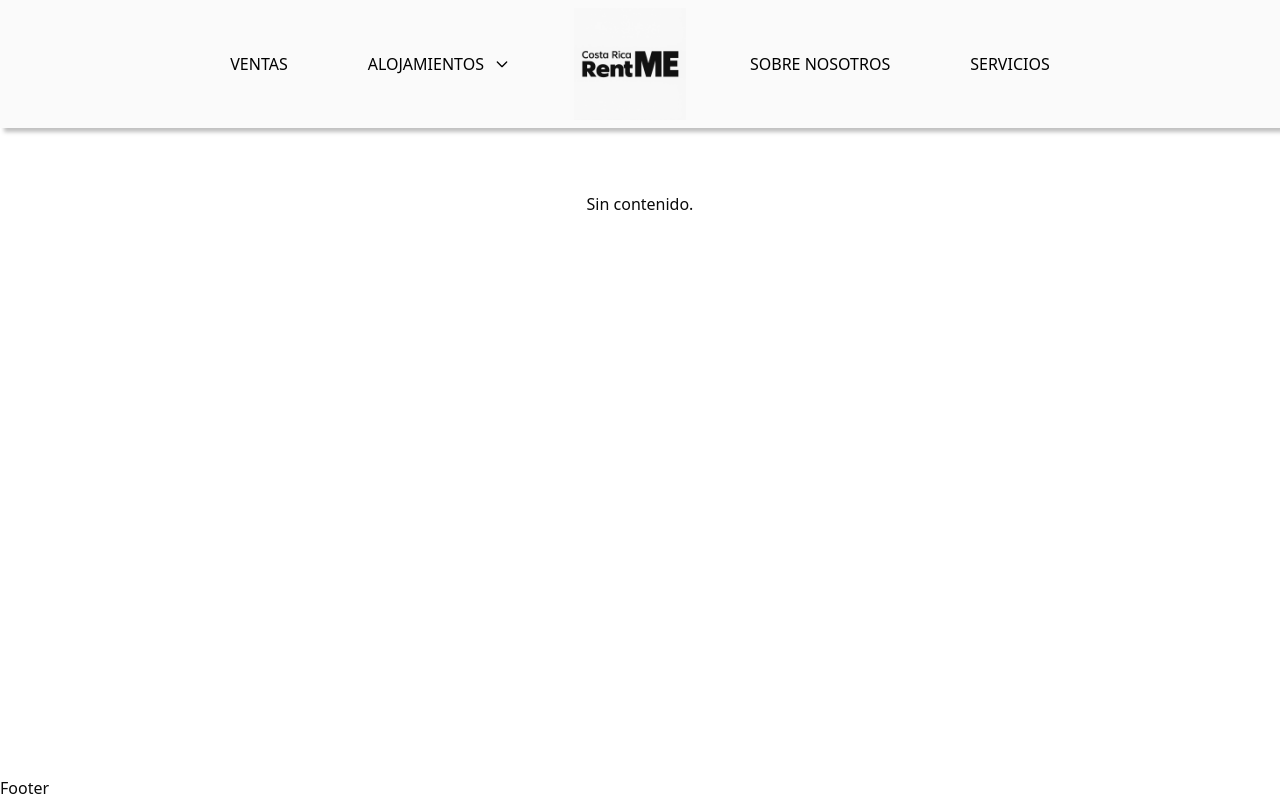
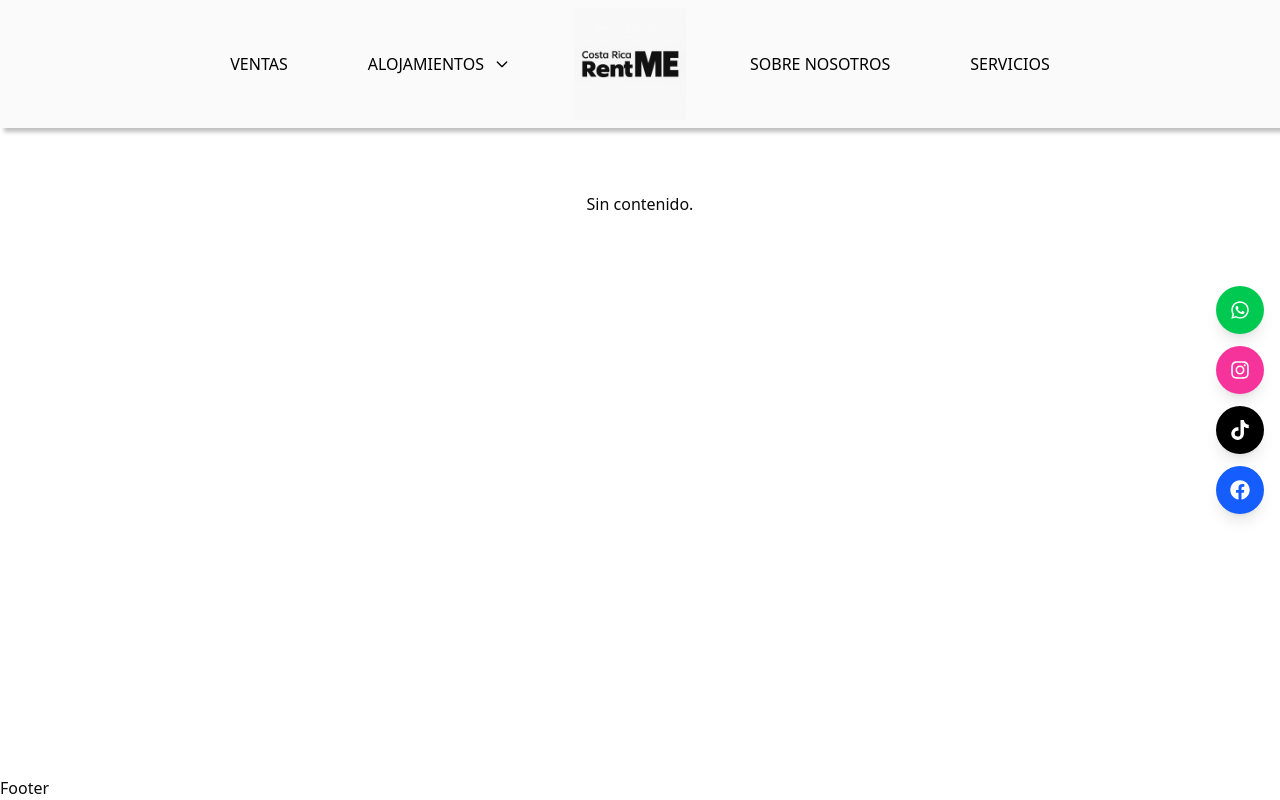
Before and after one commit to HezronUNA/RentMe, a React (Vite) app: page / in a window 1280 px wide. Built offline with nearby package versions, Linux system fonts and the light colour scheme; no server answers; the database is empty.

Commit message:
feat: Add SocialBar component and integrate social media icons with configuration

```diff
--- a/package.json
+++ b/package.json
@@ -20,6 +20,7 @@
     "lucide-react": "^0.539.0",
     "react": "^19.1.0",
     "react-dom": "^19.1.0",
+    "react-icons": "^5.5.0",
     "react-router-dom": "^7.7.1",
     "tailwind-merge": "^3.3.1",
     "tailwindcss": "^4.1.11"
--- a/src/app/Layout.tsx
+++ b/src/app/Layout.tsx
@@ -1,11 +1,13 @@
 import {  Outlet } from '@tanstack/react-router'
 import Header from '../shared/components/Header'
 import Footer from '../shared/components/Footer'
+import SocialBar from '@/shared/components/SocialBar'
 
 const Layout = () => {
   return (
    <div className="min-h-screen flex flex-col">
       <Header />
+      <SocialBar />
       <main className="flex-1">
         <Outlet />
       </main>
--- /dev/null
+++ b/src/shared/components/SocialBar.tsx
@@ -0,0 +1,75 @@
+import { SOCIAL_CONFIG } from "@/shared/utils/socialMediaConfig"
+import { buildWhatsAppHref } from "@/shared/types/socialMedia"
+import { useIcons } from "../hooks/useIcons"
+
+export default function SocialBar() {
+  const Icons = useIcons()
+
+  return (
+    <aside
+      className="
+        fixed right-4 top-1/2 -translate-y-1/2 z-50
+        flex flex-col gap-3
+        animate-in fade-in slide-in-from-right-4 duration-700
+      "
+      aria-label="Barra de redes sociales"
+    >
+      {SOCIAL_CONFIG.map((entry) => {
+        const label = entry.label ?? entry.platform
+        const href =
+          entry.platform === "whatsapp"
+            ? buildWhatsAppHref(entry.phone, entry.message)
+            : entry.url
+
+        const Icon = Icons[entry.platform]
+
+        return (
+          <a
+            key={label}
+            href={href}
+            target="_blank"
+            rel="noopener noreferrer"
+            title={label} /* fallback nativo */
+            className={`
+              group relative grid place-items-center
+              ${entry.bg} text-white rounded-full
+              w-12 h-12 shadow-lg
+              transition-transform duration-200
+              hover:scale-110 focus:scale-110
+              focus:outline-none focus:ring-2 focus:ring-white/60
+            `}
+            aria-label={label}
+          >
+            <Icon size={20} aria-hidden />
+
+            {/* Tooltip custom */}
+            <span
+              className="
+                pointer-events-none absolute right-full mr-3
+                whitespace-nowrap rounded-md bg-black/80 text-white text-xs px-2 py-1
+                opacity-0 translate-x-2
+                transition-all duration-200
+                group-hover:opacity-100 group-hover:translate-x-0
+                group-focus:opacity-100 group-focus:translate-x-0
+              "
+              role="tooltip"
+            >
+              {label}
+            </span>
+
+            {/* Halo animado */}
+            <span
+              className="
+                absolute inset-0 rounded-full
+                ring-0 ring-white/40
+                transition-all duration-300
+                group-hover:ring-8 group-focus:ring-8
+              "
+              aria-hidden
+            />
+          </a>
+        )
+      })}
+    </aside>
+  )
+}
--- /dev/null
+++ b/src/shared/context/IconContext.tsx
@@ -0,0 +1,18 @@
+import { createContext } from "react"
+import type { IconType } from "react-icons"
+import { FaWhatsapp, FaInstagram, FaFacebook } from "react-icons/fa"
+import { FaTiktok } from "react-icons/fa6"
+
+// Tipos de plataformas soportadas
+export type SocialMedia = "whatsapp" | "instagram" | "tiktok" | "facebook"
+
+// Diccionario global de íconos
+export const iconMap: Record<SocialMedia, IconType> = {
+  whatsapp: FaWhatsapp,
+  instagram: FaInstagram,
+  tiktok: FaTiktok,
+  facebook: FaFacebook,
+}
+
+// Contexto que contiene el diccionario de íconos
+export const IconContext = createContext<Record<SocialMedia, IconType>>(iconMap)
--- /dev/null
+++ b/src/shared/context/IconProvider.tsx
@@ -0,0 +1,9 @@
+import type { ReactNode } from "react"
+import { IconContext, iconMap } from "./IconContext"
+
+type Props = { children: ReactNode }
+
+/** Proveedor de íconos globales */
+export const IconProvider = ({ children }: Props) => {
+  return <IconContext.Provider value={iconMap}>{children}</IconContext.Provider>
+}
--- /dev/null
+++ b/src/shared/hooks/useIcons.ts
@@ -0,0 +1,4 @@
+import { useContext } from "react"
+import { IconContext } from "../context/IconContext"
+
+export const useIcons = () => useContext(IconContext)
--- /dev/null
+++ b/src/shared/types/socialMedia.ts
@@ -0,0 +1,41 @@
+// Tipos fuertemente tipados para la barra social
+
+export type Platform = 'whatsapp' | 'instagram' | 'tiktok' | 'facebook'
+
+type Common = {
+  /** Identificador de la plataforma */
+  platform: Platform
+  /** Texto accesible (tooltip/aria) - si no se define, se infiere por plataforma */
+  label?: string
+  /** Clase de fondo (Tailwind) */
+  bg: string
+}
+
+/** Config específica para WhatsApp */
+export type WhatsAppEntry = Common & {
+  platform: 'whatsapp'
+  /** Teléfono en formato internacional sin signos (e.g. 50683888231) */
+  phone: string
+  /** Mensaje opcional que se pre-cargará en el chat */
+  message?: string
+}
+
+/** Config para plataformas que usan una URL directa */
+export type UrlEntry = Common & {
+  platform: Exclude<Platform, 'whatsapp'>
+  /** URL absoluta al perfil de la red social */
+  url: string
+}
+
+/** Entrada genérica de configuración */
+export type SocialEntry = WhatsAppEntry | UrlEntry
+
+/** Configuración completa: una lista de entradas */
+export type SocialConfig = SocialEntry[]
+
+/** Helpers */
+export function buildWhatsAppHref(phone: string, message?: string) {
+  const clean = phone.replace(/[^\d]/g, '')
+  const encoded = message ? `?text=${encodeURIComponent(message)}` : ''
+  return clean ? `https://wa.me/${clean}${encoded}` : '#'
+}
--- /dev/null
+++ b/src/shared/utils/socialMediaConfig.ts
@@ -0,0 +1,34 @@
+import type { SocialConfig } from "../types/socialMedia";
+
+/**
+ * Cambiá acá tus enlaces/teléfono/mensaje.
+ * Nada de Firebase: es config local y tipada.
+ */
+export const SOCIAL_CONFIG: SocialConfig = [
+  {
+    platform: 'whatsapp',
+    bg: 'bg-green-500',
+    label: 'WhatsApp',
+    phone: '50683888231',
+    message:
+      '¡Hola Rent Me CR! Quiero información sobre alojamientos y administración de propiedades.',
+  },
+  {
+    platform: 'instagram',
+    bg: 'bg-pink-500',
+    label: 'Instagram',
+    url: 'https://www.instagram.com/rentmecr/',
+  },
+  {
+    platform: 'tiktok',
+    bg: 'bg-black',
+    label: 'TikTok',
+    url: 'https://www.tiktok.com/@rent_me_cr',
+  },
+  {
+    platform: 'facebook',
+    bg: 'bg-blue-600',
+    label: 'Facebook',
+    url: 'https://www.facebook.com/rentmecr',
+  },
+]
```
Also changed, not shown: 1 other file (tests, documents, lock files or other folders).
